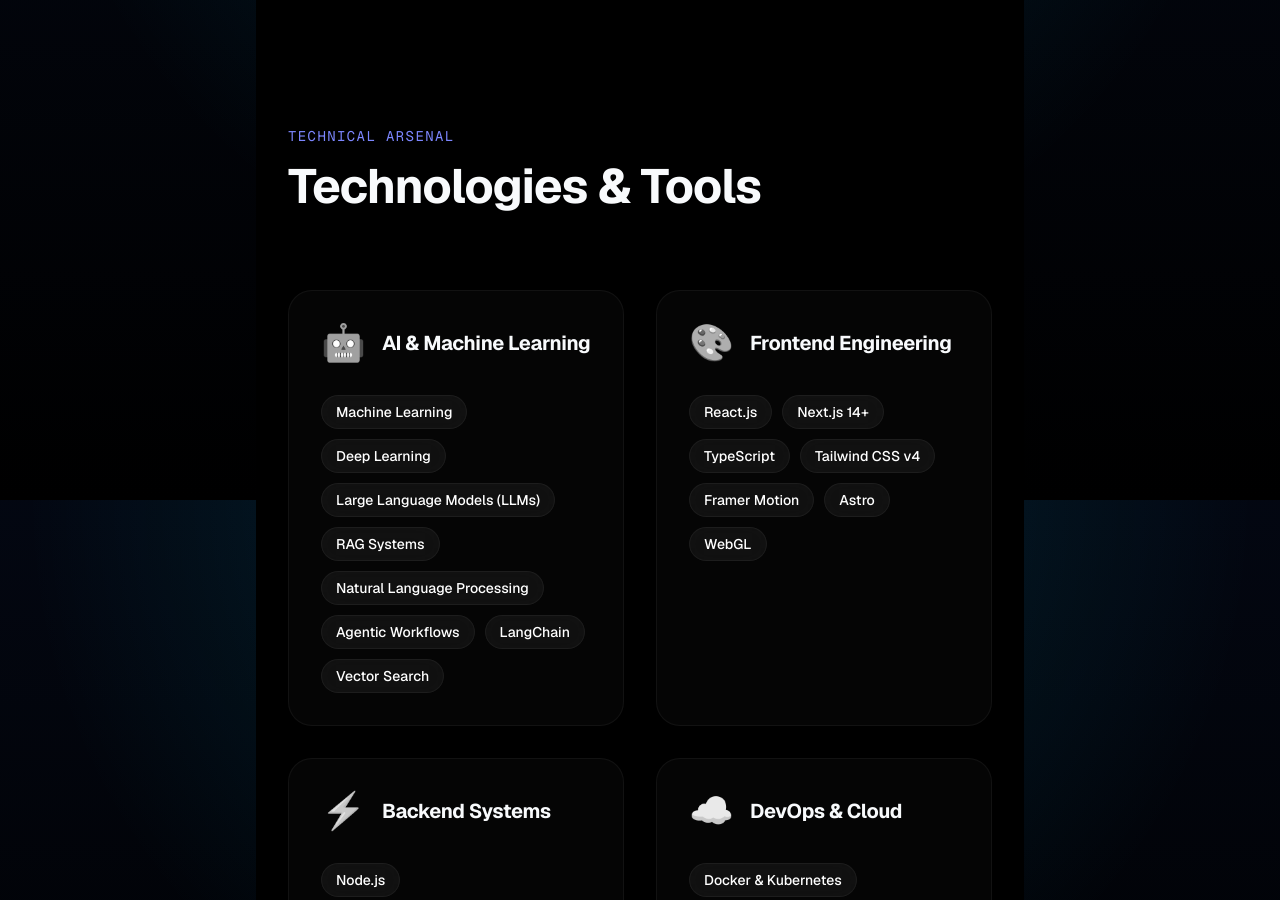
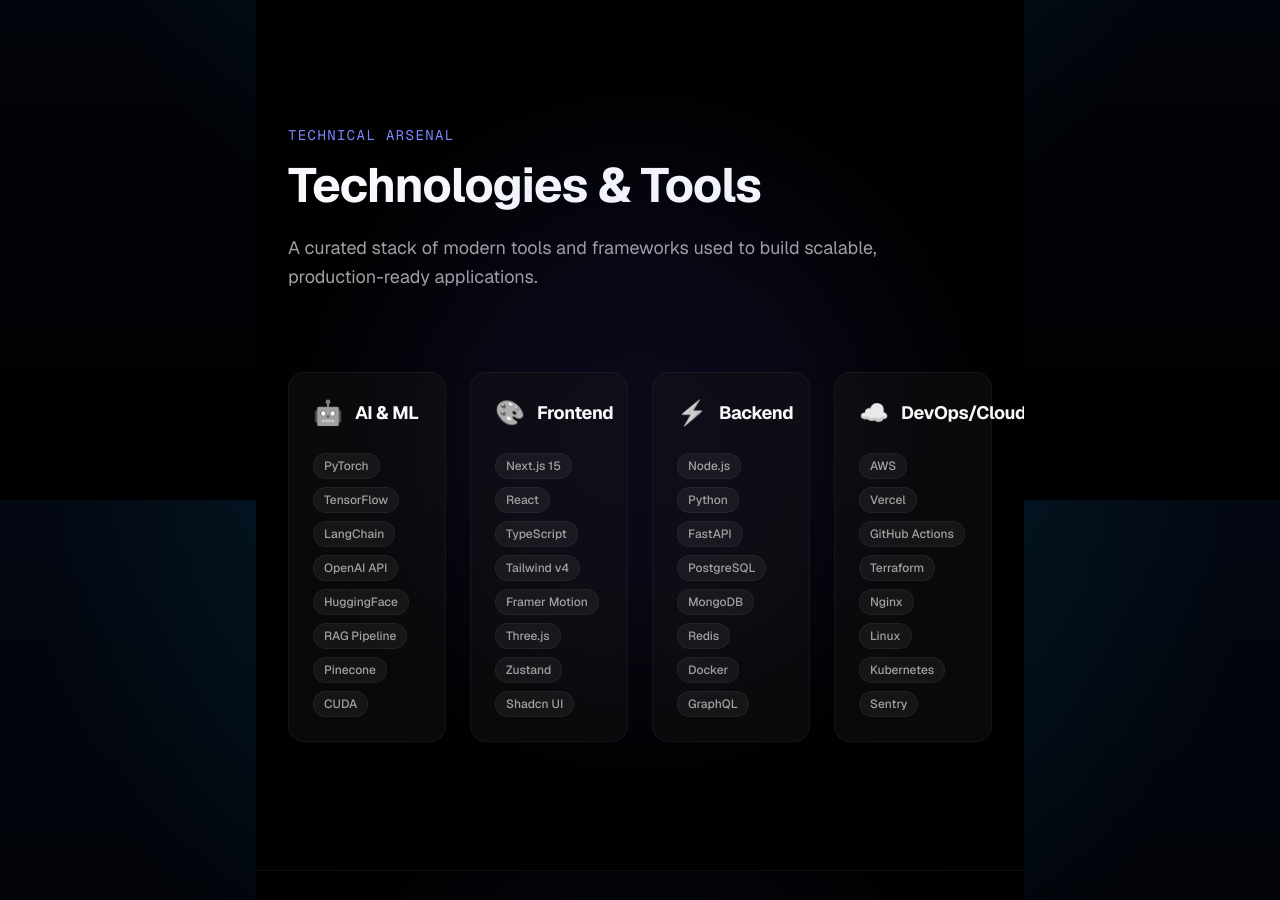
Before and after one commit to KrishnaJadhav2525/krishna-portfolio, a Next.js app: page / in a window 1280 px wide. Shown: the part 1900-2800 px from the top of the page. Built offline with nearby package versions, Linux system fonts and the light colour scheme; no server answers.

Commit message:
Feat: Stage 5 Skills Section Refinement (Grid Layout, Glass Cards)

```diff
--- a/app/components/skills.tsx
+++ b/app/components/skills.tsx
@@ -30,77 +30,98 @@
 }
 
 export default function Skills() {
-    const { ref, isInView } = useInView(0.2);
+    const { ref, isInView } = useInView(0.1);
 
     return (
         <section
             id="skills"
             ref={ref}
-            className={`py-32 border-t border-white/5 transition-opacity duration-1000 ${isInView ? 'opacity-100' : 'opacity-0'}`}
+            className="py-32 relative overflow-hidden"
         >
+            {/* Background Glow */}
+            <div className={`absolute top-1/2 left-1/2 -translate-x-1/2 -translate-y-1/2 w-[500px] h-[500px] bg-indigo-500/10 blur-[100px] rounded-full pointer-events-none transition-opacity duration-1000 ${isInView ? 'opacity-100' : 'opacity-0'}`} />
+
             <Container>
-                <div className="mb-20">
+                <div className="mb-20 text-center md:text-left">
                     <p className="text-sm font-mono text-indigo-400 mb-4 tracking-widest uppercase">
                         Technical Arsenal
                     </p>
-
-                    <h2 className="text-4xl md:text-5xl font-bold tracking-tight text-white">
+                    <h2 className="text-4xl md:text-5xl font-bold tracking-tight text-white mb-6">
                         Technologies & Tools
                     </h2>
+                    <p className="text-neutral-400 max-w-2xl text-lg leading-relaxed">
+                        A curated stack of modern tools and frameworks used to build scalable, production-ready applications.
+                    </p>
                 </div>
 
-                <div className="grid md:grid-cols-2 gap-8">
+                <div className="grid grid-cols-1 md:grid-cols-2 lg:grid-cols-4 gap-6">
                     {[
                         {
-                            title: "AI & Machine Learning",
+                            title: "AI & ML",
                             icon: "🤖",
-                            items: [
-                                "Machine Learning",
-                                "Deep Learning",
-                                "Large Language Models (LLMs)",
-                                "RAG Systems",
-                                "Natural Language Processing",
-                                "Agentic Workflows",
-                                "LangChain",
-                                "Vector Search",
-                            ],
+                            items: ["PyTorch", "TensorFlow", "LangChain", "OpenAI API", "HuggingFace", "RAG Pipeline", "Pinecone", "CUDA"],
+                            gradient: "from-indigo-500/10 to-blue-500/5"
                         },
                         {
-                            title: "Frontend Engineering",
+                            title: "Frontend",
                             icon: "🎨",
-                            items: ["React.js", "Next.js 14+", "TypeScript", "Tailwind CSS v4", "Framer Motion", "Astro", "WebGL"],
+                            items: ["Next.js 15", "React", "TypeScript", "Tailwind v4", "Framer Motion", "Three.js", "Zustand", "Shadcn UI"],
+                            gradient: "from-emerald-500/10 to-teal-500/5"
                         },
                         {
-                            title: "Backend Systems",
+                            title: "Backend",
                             icon: "⚡",
-                            items: ["Node.js", "Python (FastAPI/Django)", "PostgreSQL", "MongoDB", "Redis", "REST & GraphQL APIs"],
+                            items: ["Node.js", "Python", "FastAPI", "PostgreSQL", "MongoDB", "Redis", "Docker", "GraphQL"],
+                            gradient: "from-orange-500/10 to-red-500/5"
                         },
                         {
-                            title: "DevOps & Cloud",
+                            title: "DevOps/Cloud",
                             icon: "☁️",
-                            items: ["Docker & Kubernetes", "AWS Components", "CI/CD Pipelines", "Vercel Edge Functions", "GitOps"],
+                            items: ["AWS", "Vercel", "GitHub Actions", "Terraform", "Nginx", "Linux", "Kubernetes", "Sentry"],
+                            gradient: "from-blue-500/10 to-cyan-500/5"
                         },
                     ].map((section, sectionIndex) => (
                         <div
                             key={section.title}
-                            className="p-8 rounded-3xl border border-white/5 bg-white/[0.02] hover:bg-white/[0.04] transition-colors duration-500 group"
+                            className={`
+                                group relative
+                                flex flex-col items-start
+                                p-6 rounded-2xl
+                                border border-white/5
+                                bg-neutral-900/40 backdrop-blur-sm
+                                hover:border-white/10 hover:bg-white/[0.03]
+                                transition-all duration-300
+                                hover:-translate-y-1
+                            `}
                             style={{
-                                transitionDelay: isInView ? `${sectionIndex * 100}ms` : '0ms'
+                                transitionDelay: isInView ? `${sectionIndex * 50}ms` : '0ms',
+                                opacity: isInView ? 1 : 0,
+                                transform: isInView ? 'translateY(0)' : 'translateY(20px)'
                             }}
                         >
-                            <div className="flex items-center gap-4 mb-8">
-                                <span className="text-4xl filter grayscale group-hover:grayscale-0 transition-all duration-500">{section.icon}</span>
-                                <h3 className="text-xl font-semibold text-white tracking-tight">
+                            {/* Hover Gradient */}
+                            <div className={`absolute inset-0 rounded-2xl bg-gradient-to-br ${section.gradient} opacity-0 group-hover:opacity-100 transition-opacity duration-500 pointer-events-none -z-10`} />
+
+                            <div className="flex items-center gap-3 mb-6">
+                                <span className="text-2xl filter grayscale group-hover:grayscale-0 transition-all duration-300 transform group-hover:scale-110">{section.icon}</span>
+                                <h3 className="text-lg font-bold text-white tracking-tight">
                                     {section.title}
                                 </h3>
                             </div>
 
-                            <div className="flex flex-wrap gap-2.5">
+                            <div className="flex flex-wrap gap-2">
                                 {section.items.map((skill) => (
                                     <Badge
                                         key={skill}
-                                        variant="glass"
-                                        className="px-3.5 py-1.5 text-sm font-medium border-white/5 hover:border-white/20 transition-all duration-300 cursor-default"
+                                        variant="secondary"
+                                        className="
+                                            px-2.5 py-1
+                                            text-xs font-medium
+                                            bg-white/5 border-white/5 text-neutral-400
+                                            group-hover:text-white group-hover:bg-white/10 group-hover:border-white/10
+                                            transition-all duration-300
+                                            cursor-default
+                                        "
                                     >
                                         {skill}
                                     </Badge>
```
